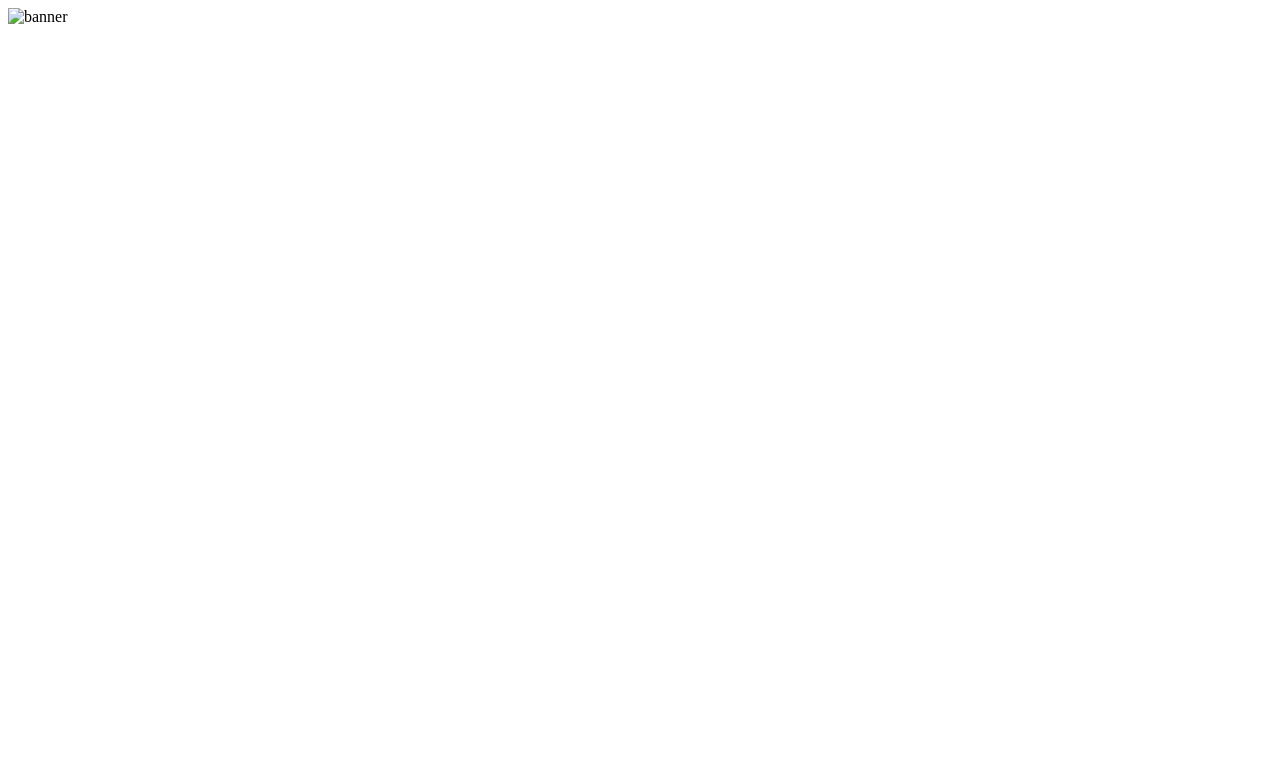
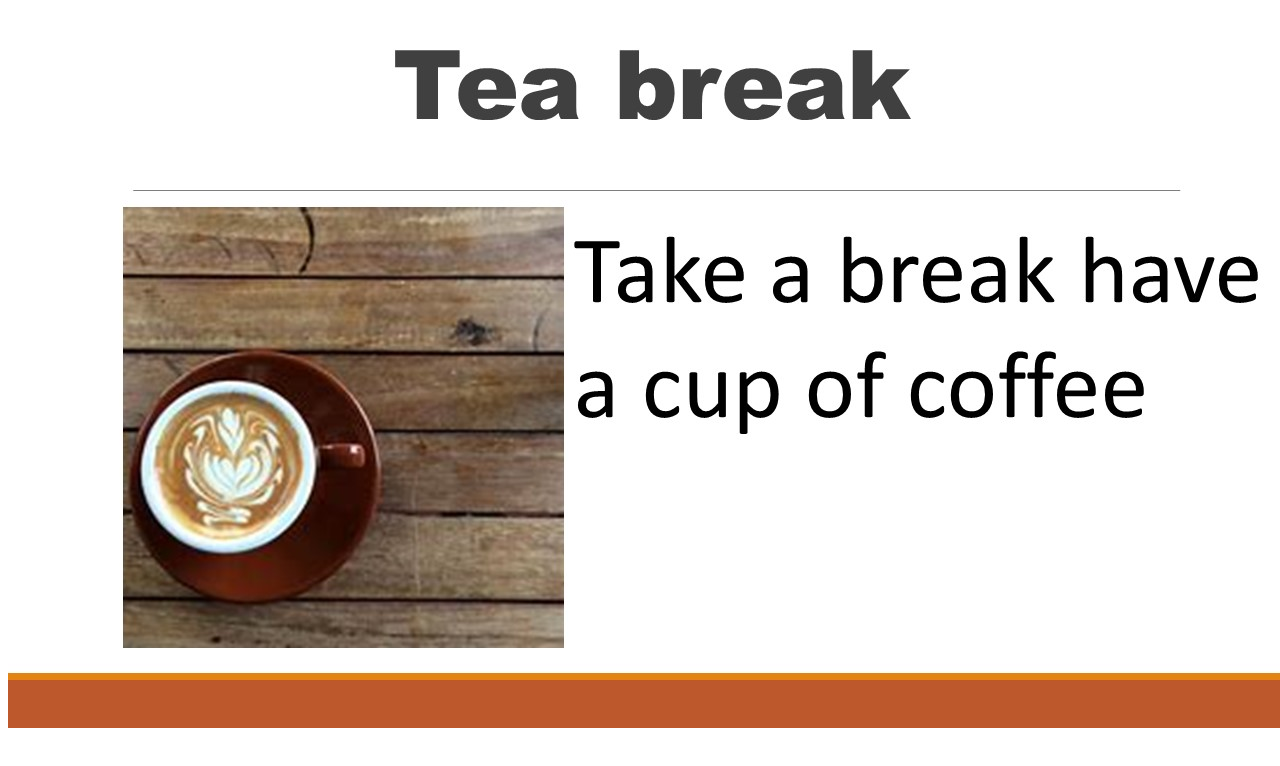
Before and after one commit to jordanlct92/teabreak, a plain HTML site: page index.html in a window 1280 px wide. Drawn offline with Linux system fonts and the light colour scheme.

Commit message:
update
done

```diff
--- a/index.html
+++ b/index.html
@@ -5,6 +5,6 @@
 <title>My Web Development Course</title>
 </head>
 <body>
-    <img src="website-banner1.jpg" alt="banner" />
+    <img src="web-banner1.jpg" alt="banner" />
 </body>
 </html>
```
